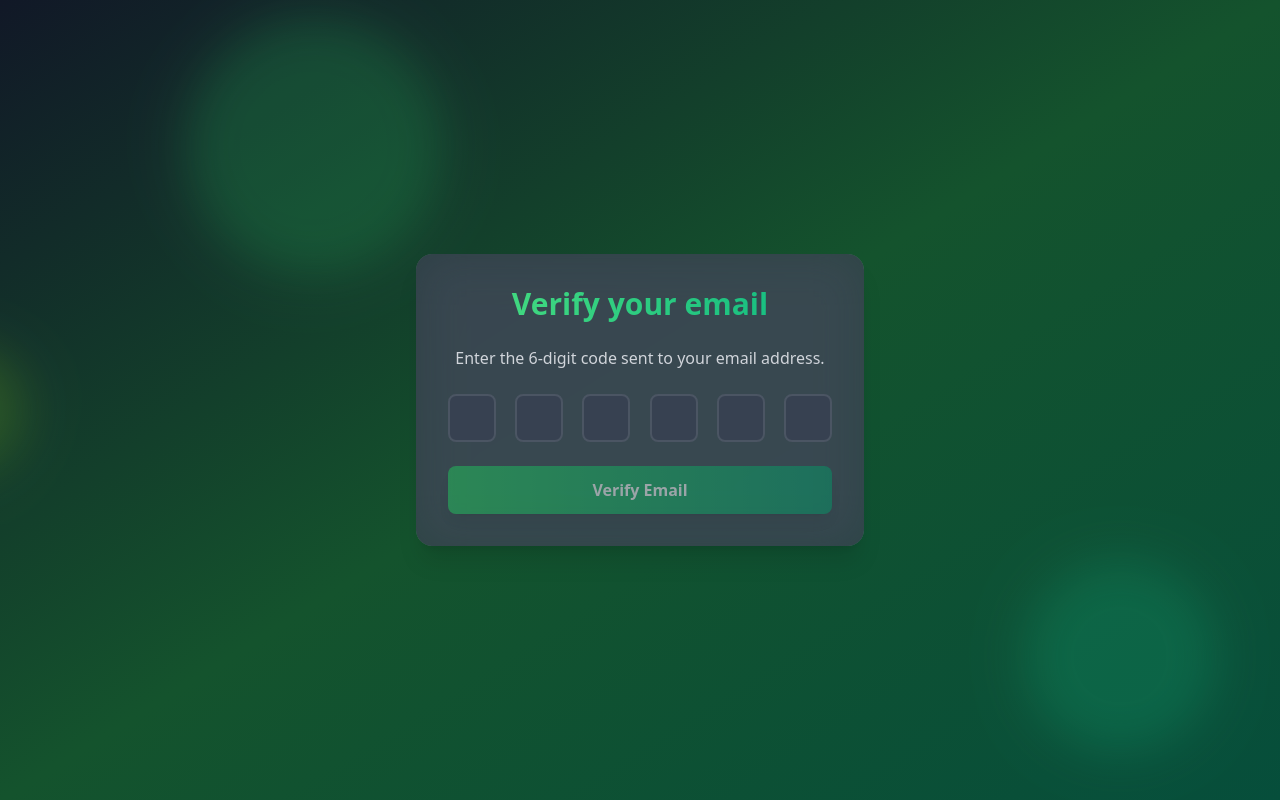
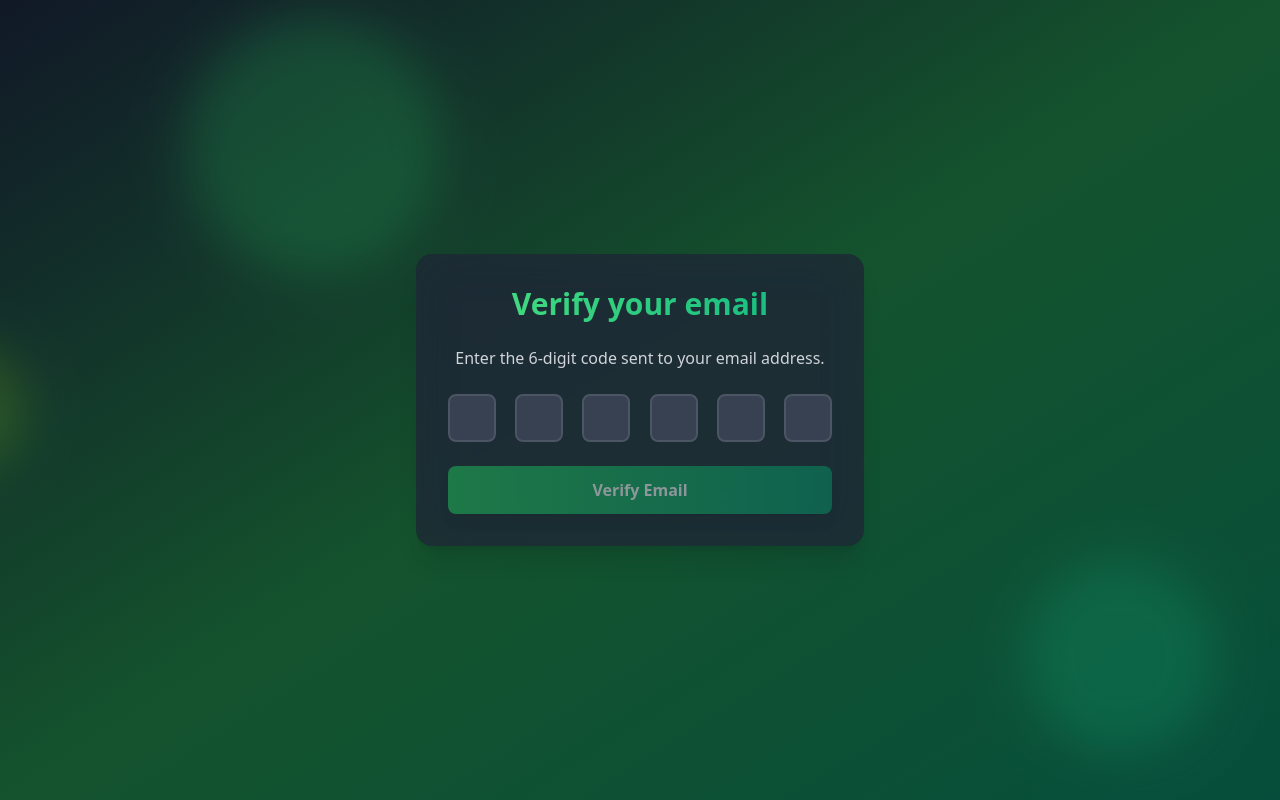
Before and after one commit to dev-eranda/mern-auth-techniques, a React (Vite) app in the folder frontend/: page /verify-email in a window 1280 px wide. Built offline with nearby package versions, Linux system fonts and the light colour scheme; no server answers; the HTML template or start-up script is replaced by a standard one.

Commit message:
fix: email verify UI

```diff
--- a/frontend/src/pages/EmailVerificationPage.jsx
+++ b/frontend/src/pages/EmailVerificationPage.jsx
@@ -63,7 +63,7 @@ const EmailVerificationPage = () => {
   }, [code]);
 
   return (
-    <div className="w-full max-w-md overflow-hidden bg-gray-500 bg-opacity-50 shadow-xl rounded-2xl backdrop-filter backdrop-blur-xl">
+    <div className="w-full max-w-md overflow-hidden bg-gray-800 bg-opacity-50 shadow-xl  file:backdrop-filter backdrop-blur-xl rounded-2xl">
       <motion.div
         initial={{ opacity: 0, y: -50 }}
         animate={{ opacity: 1, y: 0 }}
```
